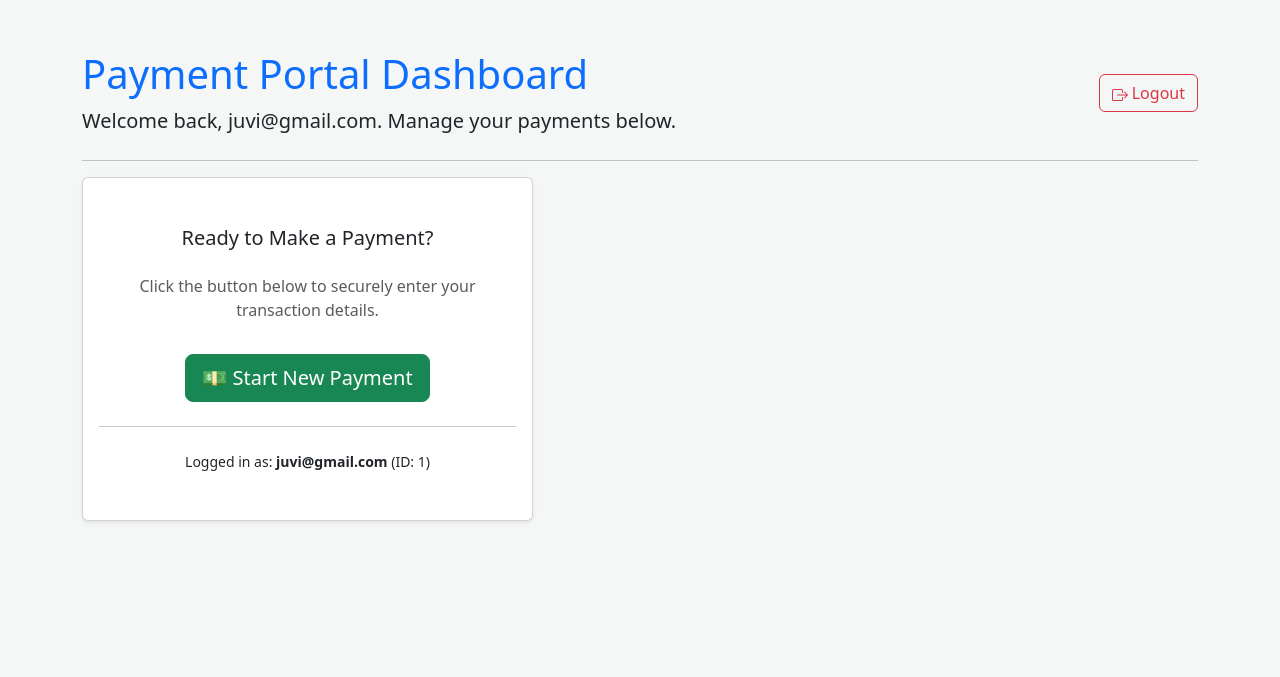
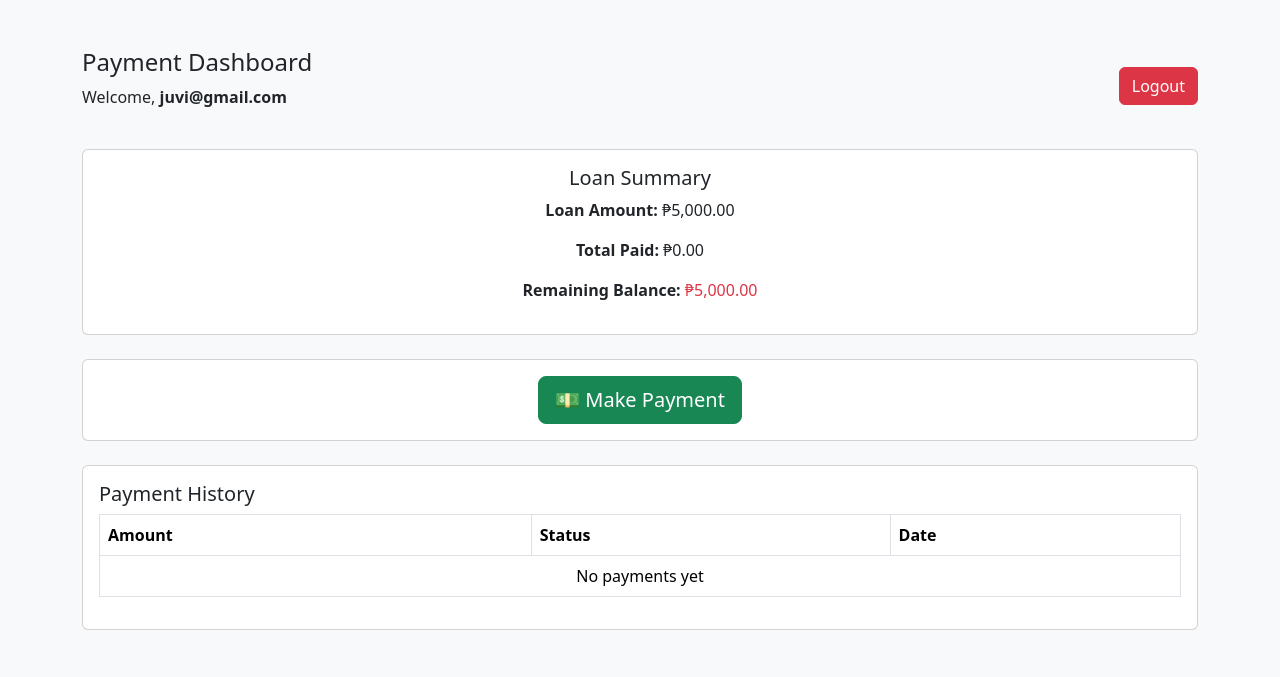
Before and after one commit to biancakes20/Dungganon_online_lending_payment_system, a PHP site: page /public/client/home.php in a window 1280 px wide. Shown: the top 677 px of the page. Run offline with PHP 8.4, Linux system fonts and the light colour scheme; a user stored in the database is signed in; data comes from the database, SQL or seed files in the repository; both versions use the stored data as it was after the commit.

Commit message:
Updated and Presented

```diff
--- a/dungganon/Classes/Client.php
+++ b/dungganon/Classes/Client.php
@@ -69,5 +69,4 @@ public function payNow($t_id, $id, $name, $add, $contact, $amount)
         return 2;
     }
 }
-
 }
--- a/dungganon/public/client/home.php
+++ b/dungganon/public/client/home.php
@@ -1,206 +1,214 @@
 <?php
 session_start();
 
-
-if (!isset($_SESSION['username']) || !isset($_SESSION['id'])) {
-
+if (!isset($_SESSION['id']) || !isset($_SESSION['username'])) {
+    header("Location: ../login.php");
+    exit();
 }
 
+include('../../Classes/Connection.php');
+$conn = (new Dbh())->connect();
 
-$username = htmlspecialchars($_SESSION['username']);
-$user_id = htmlspecialchars($_SESSION['id']);
+$user_id  = $_SESSION['id'];
+$username = $_SESSION['username'];
+
+/* FIXED LOAN */
+$loan_amount = 5000;
+
+/* TOTAL APPROVED PAYMENTS */
+$stmt = $conn->prepare("
+    SELECT SUM(amount) AS total_paid
+    FROM `transaction`
+    WHERE id = ? AND status = 'approved'
+");
+if (!$stmt) {
+    die("Prepare failed: " . $conn->error);
+}
+$stmt->bind_param("i", $user_id);
+$stmt->execute();
+$res = $stmt->get_result();
+$row = $res->fetch_assoc();
+
+$total_paid = $row['total_paid'] ?? 0;
+$balance = $loan_amount - $total_paid;
+$balance = max($balance, 0); // Ensure no negative balance
 ?>
 
 <!DOCTYPE html>
 <html lang="en">
 <head>
 <meta charset="UTF-8">
-    <meta name="viewport" content="width=device-width, initial-scale=1.0">
 <title>Client Payment Dashboard</title>
 <link href="https://cdn.jsdelivr.net/npm/bootstrap@5.3.2/dist/css/bootstrap.min.css" rel="stylesheet">
-    <style>
-        body {
-            background-color: #f4f7f6;
-        }
-        .dashboard-container {
-            padding-top: 50px;
-            padding-bottom: 50px;
-        }
-        .card {
-            margin-bottom: 30px;
-        }
-    </style>
 </head>
-<body>
+<body class="bg-light">
 
-<div class="container dashboard-container">
-    <div class="row mb-4 align-items-center">
-        <div class="col-md-9 col-sm-8 text-center text-md-start">
-            <h1 class="text-primary">Payment Portal Dashboard</h1>
-            <p class="lead mb-0">Welcome back, <strong><?php echo $username; ?></strong>. Manage your payments below.</p>
+<div class="container py-5">
+
+    <div class="d-flex justify-content-between align-items-center mb-4">
+        <div>
+            <h4>Payment Dashboard</h4>
+            <p>Welcome, <strong><?php echo htmlspecialchars($username); ?></strong></p>
         </div>
-        <div class="col-md-3 col-sm-4 text-center text-md-end mt-3 mt-md-0">
-            <button id="logoutBtn" class="btn btn-outline-danger">
-                <svg xmlns="http://www.w3.org/2000/svg" width="16" height="16" fill="currentColor" class="bi bi-box-arrow-right" viewBox="0 0 16 16">
-                    <path fill-rule="evenodd" d="M10 12.5a.5.5 0 0 1-.5.5h-8a.5.5 0 0 1-.5-.5v-9a.5.5 0 0 1 .5-.5h8a.5.5 0 0 1 .5.5v2a.5.5 0 0 0 1 0v-2A1.5 1.5 0 0 0 9.5 2h-8A1.5 1.5 0 0 0 0 3.5v9A1.5 1.5 0 0 0 1.5 14h8a1.5 1.5 0 0 0 1.5-1.5v-2a.5.5 0 0 0-1 0v2z"/>
-                    <path fill-rule="evenodd" d="M15.854 8.354a.5.5 0 0 0 0-.708l-3-3a.5.5 0 1 0-.708.708L14.293 7.5H5.5a.5.5 0 0 0 0 1h8.793l-2.147 2.146a.5.5 0 0 0 .708.708l3-3z"/>
-                </svg>
-                Logout
+        <a href="../../pages/logout.php" class="btn btn-danger">Logout</a>
+    </div>
+
+    <!-- LOAN SUMMARY -->
+    <div class="card mb-4 text-center">
+        <div class="card-body">
+            <h5>Loan Summary</h5>
+            <p><strong>Loan Amount:</strong> ₱<?php echo number_format($loan_amount,2); ?></p>
+            <p><strong>Total Paid:</strong> ₱<?php echo number_format($total_paid,2); ?></p>
+            <p>
+                <strong>Remaining Balance:</strong>
+                <span class="<?php echo $balance == 0 ? 'text-success' : 'text-danger'; ?>">
+                    ₱<?php echo number_format($balance,2); ?>
+                </span>
+            </p>
+        </div>
+    </div>
+
+    <!-- PAY BUTTON -->
+    <div class="card mb-4 text-center">
+        <div class="card-body">
+            <button class="btn btn-success btn-lg"
+                data-bs-toggle="modal"
+                data-bs-target="#paymentModal"
+                <?php echo $balance == 0 ? 'disabled' : ''; ?>>
+                💵 Make Payment
             </button>
         </div>
     </div>
-    <hr>
 
-    <div class="row">
+    <!-- PAYMENT HISTORY -->
+    <div class="card">
+        <div class="card-body">
+            <h5>Payment History</h5>
+            <table class="table table-bordered">
+                <thead>
+                    <tr>
+                        <th>Amount</th>
+                        <th>Status</th>
+                        <th>Date</th>
+                    </tr>
+                </thead>
+                <tbody>
+                <?php
+                $stmt = $conn->prepare("
+                    SELECT amount, status, date
+                    FROM `transaction`
+                    WHERE id = ?
+                    ORDER BY date DESC
+                ");
+                if (!$stmt) {
+                    die("Prepare failed: " . $conn->error);
+                }
+                $stmt->bind_param("i", $user_id);
+                $stmt->execute();
+                $res = $stmt->get_result();
 
-        <div class="col-lg-5">
-            <div class="card shadow-sm text-center">
-                <div class="card-body py-5">
-                    <h5 class="card-title mb-4">Ready to Make a Payment?</h5>
-                    <p class="card-text text-muted">Click the button below to securely enter your transaction details.</p>
-
-                    <button type="button" class="btn btn-success btn-lg mt-3"
-                            data-bs-toggle="modal"
-                            data-bs-target="#paymentModal">
-                        💵 Start New Payment
-                    </button>
-
-                    <hr class="my-4">
-                    <p class="mb-0 small">Logged in as: <strong><?php echo $username; ?></strong> (ID: <?php echo $user_id; ?>)</p>
+                if ($res->num_rows > 0) {
+                    while ($row = $res->fetch_assoc()) {
+                        echo "<tr>
+                                <td>₱".number_format($row['amount'],2)."</td>
+                                <td>".htmlspecialchars($row['status'])."</td>
+                                <td>".htmlspecialchars($row['date'])."</td>
+                              </tr>";
+                    }
+                } else {
+                    echo "<tr><td colspan='3' class='text-center'>No payments yet</td></tr>";
+                }
+                ?>
+                </tbody>
+            </table>
         </div>
     </div>
 </div>
 
-
-
-<div class="modal fade" id="paymentModal" tabindex="-1" aria-labelledby="paymentModalLabel" aria-hidden="true">
+<!-- PAYMENT MODAL -->
+<div class="modal fade" id="paymentModal">
   <div class="modal-dialog">
     <div class="modal-content">
-
-            <div class="modal-header bg-success text-white">
-                <h5 class="modal-title" id="paymentModalLabel">Secure Transaction Form</h5>
-                <button type="button" class="btn-close btn-close-white" data-bs-dismiss="modal" aria-label="Close"></button>
+      <div class="modal-header">
+        <h5>Make Payment</h5>
+        <button class="btn-close" data-bs-dismiss="modal"></button>
       </div>
 
       <div class="modal-body">
-                <form id="modalPaymentForm">
-                    <div class="mb-3">
-                        <label class="form-label fw-bold">Paying As (User ID: <?php echo $user_id; ?>)</label>
-                        <input type="text" class="form-control" value="<?php echo $username; ?>" readonly>
+        <div class="mb-2">
+            <label>Full Name</label>
+            <input type="text" id="name" class="form-control">
         </div>
-
-                    <div class="mb-3">
-                        <label for="name" class="form-label">Full Name</label>
-                        <input type="text" class="form-control" id="name" placeholder="Name for Transaction" required>
+        <div class="mb-2">
+            <label>Address</label>
+            <input type="text" id="address"  class="form-control">
         </div>
-
-                    <div class="mb-3">
-                        <label for="address" class="form-label">Address</label>
-                        <input type="text" class="form-control" id="address" placeholder="Billing Address" required>
+        <div class="mb-2">
+            <label>Contact</label>
+            <input type="text" id="contact"  class="form-control">
         </div>
-
-                    <div class="mb-3">
-                        <label for="contact" class="form-label">Contact</label>
-                        <input type="text" class="form-control" id="contact" placeholder="Contact (e.g., Email/Phone)" required>
+        <div class="mb-2">
+            <label>Amount</label>
+            <input type="number" id="amount" class="form-control" min="1" max="<?php echo $balance; ?>">
+            <small>Remaining: ₱<?php echo number_format($balance,2); ?></small>
         </div>
-
-                    <div class="mb-4">
-                        <label for="amount" class="form-label">Amount</label>
-                        <input type="number" class="form-control" id="amount" placeholder="0.00" min="0.01" step="0.01" required>
-                    </div>
-                </form>
       </div>
 
       <div class="modal-footer">
-                <button type="button" class="btn btn-secondary" data-bs-dismiss="modal">Cancel</button>
-
-                <button type="button" class="btn btn-success btn-pay"
-                    data-id="<?php echo $user_id; ?>"
-                    data-t_id="">
-                    Process Payment
+        <button class="btn btn-success btn-pay" data-id="<?php echo $user_id; ?>">
+            Pay Now
         </button>
       </div>
-
     </div>
   </div>
 </div>
 
 <script src="../../assets/js/jquery.js"></script>
 <script src="https://cdn.jsdelivr.net/npm/bootstrap@5.3.2/dist/js/bootstrap.bundle.min.js"></script>
+
 <script>
-$(document).ready(function() {
-
-
-    function loadPaymentHistory() {
-        console.log("Loading payment history for user ID: <?php echo $user_id; ?>");
-
-    }
-    loadPaymentHistory();
-
-
-    $('#logoutBtn').on('click', function() {
-    window.location.href = '../../pages/logout.php';
-});
-
-
-
-    $('.btn-pay').on('click', function() {
-
+$('.btn-pay').click(function () {
 
     const name = $('#name').val();
     const add = $('#address').val();
     const contact = $('#contact').val();
-        const amount = Number($('#amount').val());
+    const amount = parseFloat($('#amount').val());
+    const balance = <?php echo $balance; ?>;
     const id = $(this).data('id');
-        const t_id = $(this).data('t_id');
 
-
-        if (!name || !add || !contact || amount <= 0) {
-            alert('Please fill in all details and ensure the amount is greater than zero.');
+    if (!name || !add || !contact || isNaN(amount) || amount <= 0) {
+        alert('Please fill in all fields correctly');
         return;
     }
 
-        console.log(`Processing payment for ${name}, Amount: ${amount}`);
-
+    if (amount > balance) {
+        alert('Payment exceeds remaining balance');
+        return;
+    }
 
     $.ajax({
         url: '../../handlers/pay.php',
-            method: "post",
+        method: 'POST',
         data: {
-                'pay_now': true,
-                'name': name,
-                'add': add,
-                'contact': contact,
-                'amount': amount,
-                'id': id,
-                't_id': t_id
+            pay_now: true,
+            name: name,
+            add: add,
+            contact: contact,
+            amount: amount,
+            id: id,
         },
         dataType: 'json',
-            success: function(response) {
-
-                $('#paymentModal').modal('hide');
-
-                if (response.success) {
-                    alert(response.success);
-
-                    loadPaymentHistory();
-
-                    $('#modalPaymentForm')[0].reset();
+        success: function(res) {
+            if (res.success) {
+                alert(res.success);
+                location.reload();
             } else {
-                    alert("Payment failed: " + response.error);
+                alert(res.error || 'Payment failed');
             }
         },
-            error: function(xhr, status, error) {
-                $('#paymentModal').modal('hide');
-                console.error("AJAX Error:", status, error);
-                alert("An unexpected error occurred. Please try again.");
+        error: function() {
+            alert('Server error. Please try again.');
         }
-        });
-    });
-
-
-    $('#load-history').on('click', function() {
-        loadPaymentHistory();
     });
 });
 </script>
```
Also changed, not shown: dungganon/DBMS/dungganon_online_system.sql (added, +113 -0 lines), dungganon/handlers/admin_payments.php (+46 -40 lines), dungganon/handlers/pay.php (+30 -33 lines), dungganon/public/admin/home.php (+7 -21 lines), dungganon/assets/images/izrvqavii6db1.jpg (added), dungganon/assets/images/ooo.jpg (added). Lines whose indentation alone changed are shown as unchanged.
